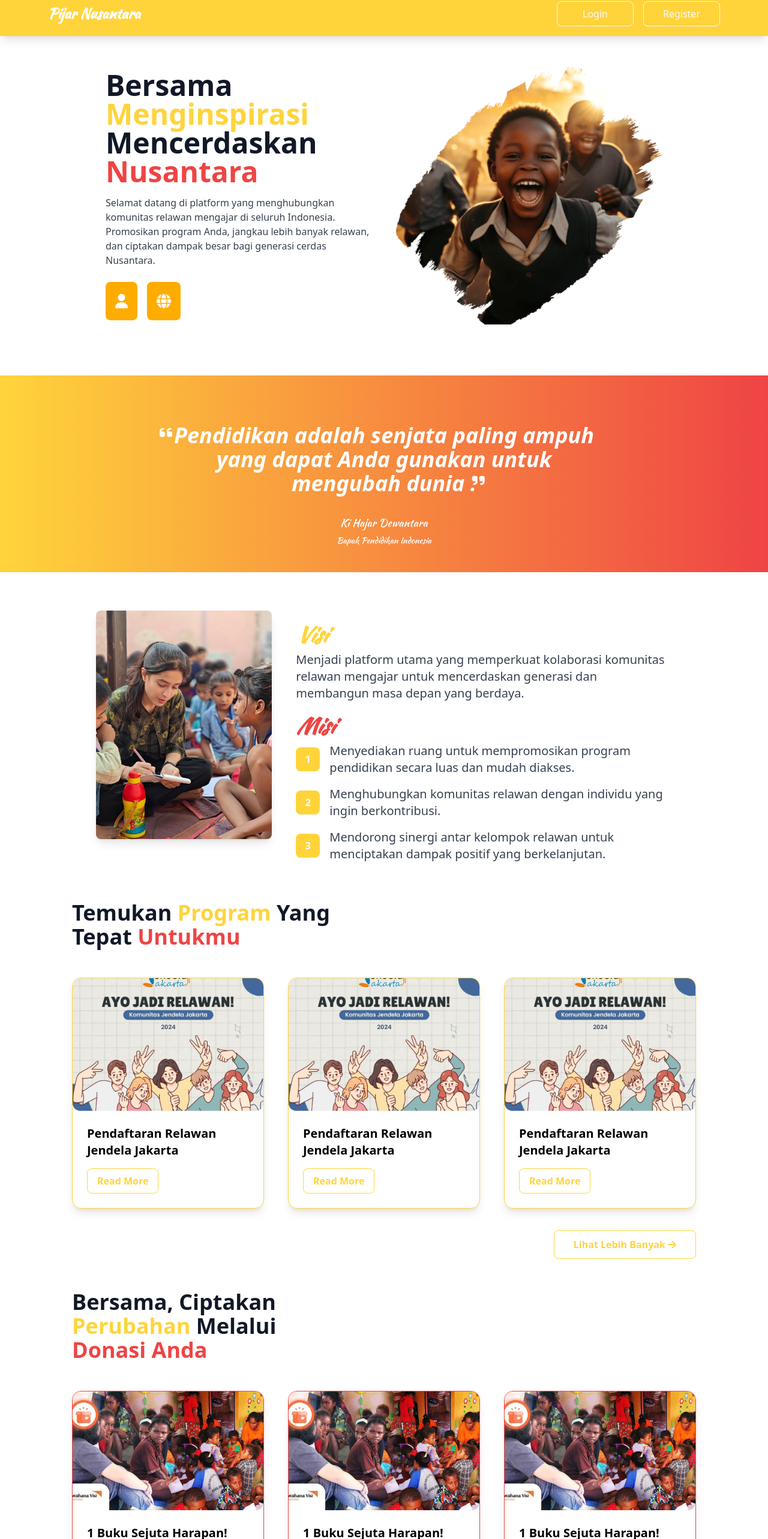
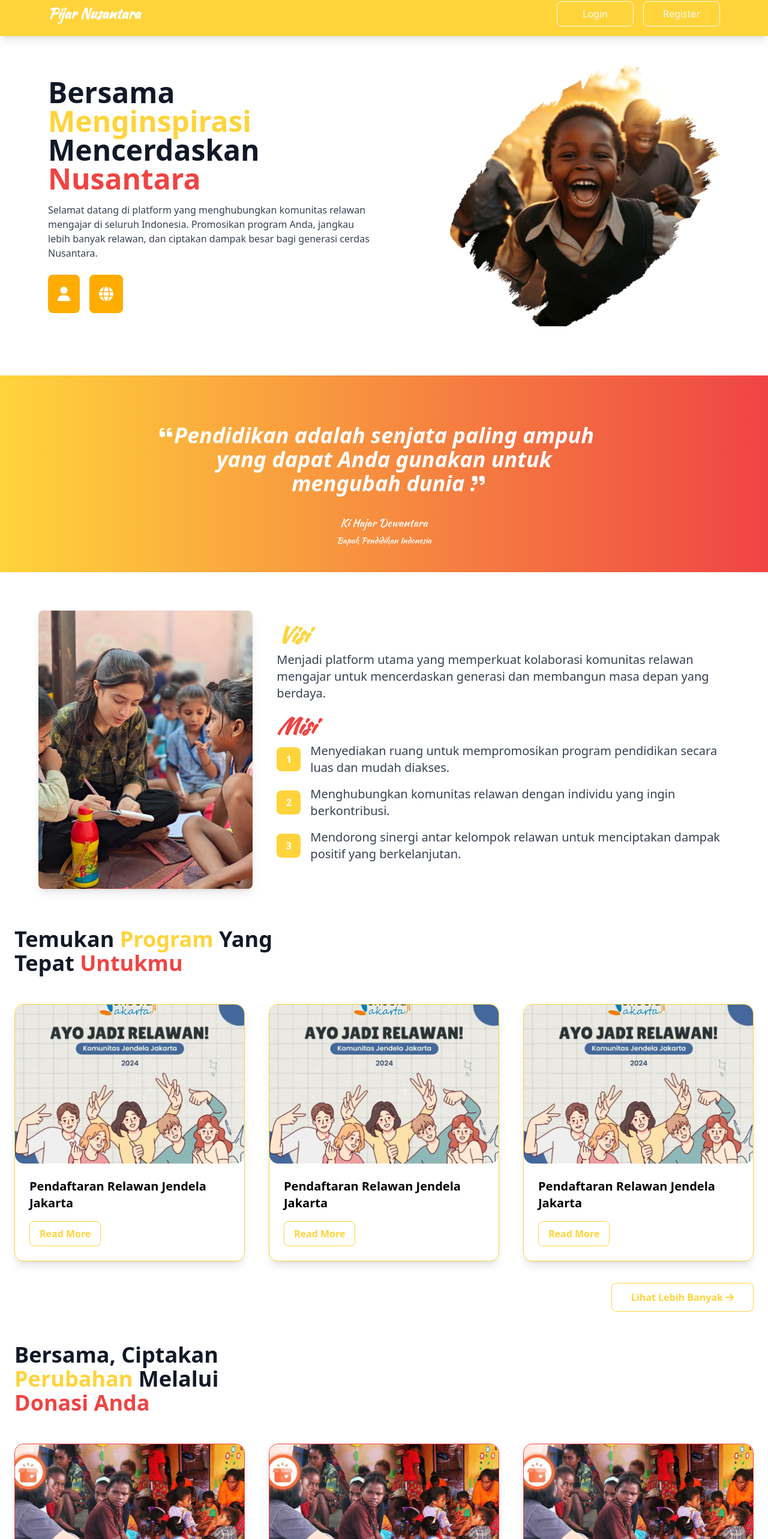
Before and after one commit to ilhamhafidz404/Competition_ITC_PijarNusantara_FE, a Vue app: page / in a window 1280 px wide. Shown: the part 14-2580 px from the top of the page at 60% size. Built offline with nearby package versions, Linux system fonts and the light colour scheme.

Commit message:
implement aos

```diff
--- a/index.html
+++ b/index.html
@@ -10,8 +10,8 @@
       crossorigin="anonymous"
     ></script>
   </head>
-  <body>
-    <div id="app"></div>
+  <body class="min-w-screen overflow-x-hidden">
+    <div id="app" class="min-w-screen overflow-x-hidden"></div>
     <script type="module" src="/src/main.js"></script>
   </body>
 </html>
--- a/package.json
+++ b/package.json
@@ -9,6 +9,7 @@
     "preview": "vite preview"
   },
   "dependencies": {
+    "aos": "^2.3.4",
     "vue": "^3.5.13",
     "vue-router": "^4.5.0"
   },
--- a/src/App.vue
+++ b/src/App.vue
@@ -1,7 +1,7 @@
 <template>
-  <div>
+  <div class="min-w-screen overflow-x-hidden">
     <Navigation />
-    <main>
+    <main class="min-w-screen overflow-x-hidden">
       <router-view></router-view>
     </main>
     <Footer />
--- a/src/routers/index.js
+++ b/src/routers/index.js
@@ -4,6 +4,8 @@ import Detail from "../views/Detail_Program.vue";
 import Home from "../views/Home.vue";
 import List_Relawan from "../views/List_Relawan.vue";
 import Detail_Program from "../views/Detail_Program.vue";
+import AOS from "aos";
+import "aos/dist/aos.css";
 
 const router = createRouter({
   history: createWebHistory(),
@@ -25,4 +27,8 @@ const router = createRouter({
     },
   ],
 });
+router.beforeEach((to, from, next) => {
+  AOS.init(); // Initialize AOS
+  next();
+});
 export default router;
--- a/src/views/Home.vue
+++ b/src/views/Home.vue
@@ -1,10 +1,14 @@
 <template>
   <!-- hero section -->
-  <section class="mb-10 mx-5 sm:mb-10 lg:mx-24">
+  <section class="mb-10">
     <div
       class="container mx-auto min-h-[600px] flex flex-col lg:flex-row items-center lg:gap-0 gap-8 px-6 md:px-16 lg:px-20 space-y-6 md:space-y-0 md:space-x-10 pt-20"
     >
-      <div class="lg:w-1/2 w-full lg:order-1 order-2 text-center md:text-left">
+      <div
+        class="lg:w-1/2 w-full lg:order-1 order-2 text-center md:text-left"
+        data-aos="fade-right"
+        data-aos-duration="1000"
+      >
         <h2 class="lg:text-5xl text-2xl font-bold text-gray-900">
           Bersama
           <span class="text-primary">Menginspirasi</span>
@@ -32,7 +36,11 @@
         </div>
       </div>
       <div class="lg:w-1/2 w-full lg:order-1">
-        <div class="relative w-full flex lg:justify-end justify-center">
+        <div
+          class="relative w-full flex lg:justify-end justify-center"
+          data-aos="fade-left"
+          data-aos-duration="1000"
+        >
           <img
             src="./../assets/image/hero_1.png"
             alt="Anak Bahagia"
@@ -75,7 +83,12 @@
   <!-- end quetes -->
 
   <!-- visi misi -->
-  <section class="my-16 mx-5 sm:mx-10 lg:mx-24">
+  <section
+    class="my-16"
+    data-aos="fade-up"
+    data-aos-duration="1000"
+    data-aos-once="true"
+  >
     <div
       class="container mx-auto grid grid-cols-1 lg:grid-cols-3 lg:gap-10 gap-3 px-8 md:px-16"
     >
@@ -143,7 +156,7 @@
   <!-- end visi misi -->
 
   <!-- program -->
-  <section class="my-16 mx-5 sm:mx-10 lg:mx-24">
+  <section class="">
     <div class="container mx-auto px-6 md:mb-16">
       <h2
         class="md:text-4xl text-3xl md:text-left text-center font-bold text-gray-900 mb-12"
@@ -158,6 +171,9 @@
       >
         <div
           class="border border-primary rounded-[15px] overflow-hidden shadow-lg flex flex-col"
+          data-aos="flip-left"
+          data-aos-duration="750"
+          data-aos-once="true"
         >
           <img
             src="./../assets/image/program.png"
@@ -177,6 +193,9 @@
         </div>
         <div
           class="border border-primary rounded-[15px] overflow-hidden shadow-lg flex flex-col"
+          data-aos="flip-left"
+          data-aos-duration="750"
+          data-aos-once="true"
         >
           <img
             src="./../assets/image/program.png"
@@ -196,6 +215,9 @@
         </div>
         <div
           class="border border-primary rounded-[15px] overflow-hidden shadow-lg flex flex-col"
+          data-aos="flip-left"
+          data-aos-duration="750"
+          data-aos-once="true"
         >
           <img
             src="./../assets/image/program.png"
@@ -227,7 +249,7 @@
   <!-- end program -->
 
   <!-- donasi -->
-  <section class="my-16 mx-5 sm:mx-10 lg:mx-24">
+  <section class="my-16">
     <div class="container mx-auto px-6 md:mb-16">
       <h2
         class="md:text-4xl text-3xl md:text-left text-center font-bold text-gray-900 mb-12"
@@ -241,7 +263,7 @@
       <div
         class="grid grid-cols-1 md:grid-cols-3 lg:gap-10 gap-5 rounded-[15px]"
       >
-        <div>
+        <div data-aos="flip-left" data-aos-duration="750" data-aos-once="true">
           <div
             class="border border-red-500 rounded-[15px] overflow-hidden shadow-lg flex flex-col"
           >
@@ -262,7 +284,7 @@
             </div>
           </div>
         </div>
-        <div>
+        <div data-aos="flip-left" data-aos-duration="750" data-aos-once="true">
           <div
             class="border border-red-500 rounded-[15px] overflow-hidden shadow-lg flex flex-col"
           >
@@ -283,7 +305,7 @@
             </div>
           </div>
         </div>
-        <div>
+        <div data-aos="flip-left" data-aos-duration="750" data-aos-once="true">
           <div
             class="border border-red-500 rounded-[15px] overflow-hidden shadow-lg flex flex-col"
           >
@@ -317,7 +339,7 @@
   <!-- end donasi -->
 
   <!-- testimoni -->
-  <section class="my-16 mx-5 sm:mx-10 lg:mx-24">
+  <section class="my-16">
     <div class="container mx-auto px-6 md:px-16 lg:px-20 mb-">
       <h2 class="md:text-5xl text-3xl font-bold text-center text-primary mb-4">
         Testimoni
@@ -433,11 +455,16 @@
   <!-- end testimoni -->
 
   <!-- FAQ -->
-  <section class="my-16 mx-5 sm:mx-10 lg:mx-24">
+  <section class="my-16">
     <div
       class="container mx-auto px-6 md:px-16 lg:px-20 grid grid-cols-1 lg:grid-cols-2 gap-10 items-center"
     >
-      <div class="text-center md:text-left">
+      <div
+        class="text-center md:text-left"
+        data-aos="fade-right"
+        data-aos-duration="1000"
+        data-aos-once="true"
+      >
         <h2
           class="md:text-5xl text-3xl font-bold text-slate-900 mb-6 leading-tight"
         >
@@ -450,7 +477,12 @@
           dalam menemukan informasi yang dibutuhkan.
         </p>
       </div>
-      <div class="space-y-4 p-0 lg:p-5">
+      <div
+        class="space-y-4 p-0 lg:p-5"
+        data-aos="fade-left"
+        data-aos-duration="1000"
+        data-aos-once="true"
+      >
         <div class="border border-gray-300 rounded-lg shadow-md">
           <button
             class="w-full text-left px-4 py-3 bg-white font-semibold text-slate-900 flex justify-between items-center"
```
Also changed, not shown: src/main.js (+7 -1 lines), 1 other file (tests, documents, lock files or other folders).
